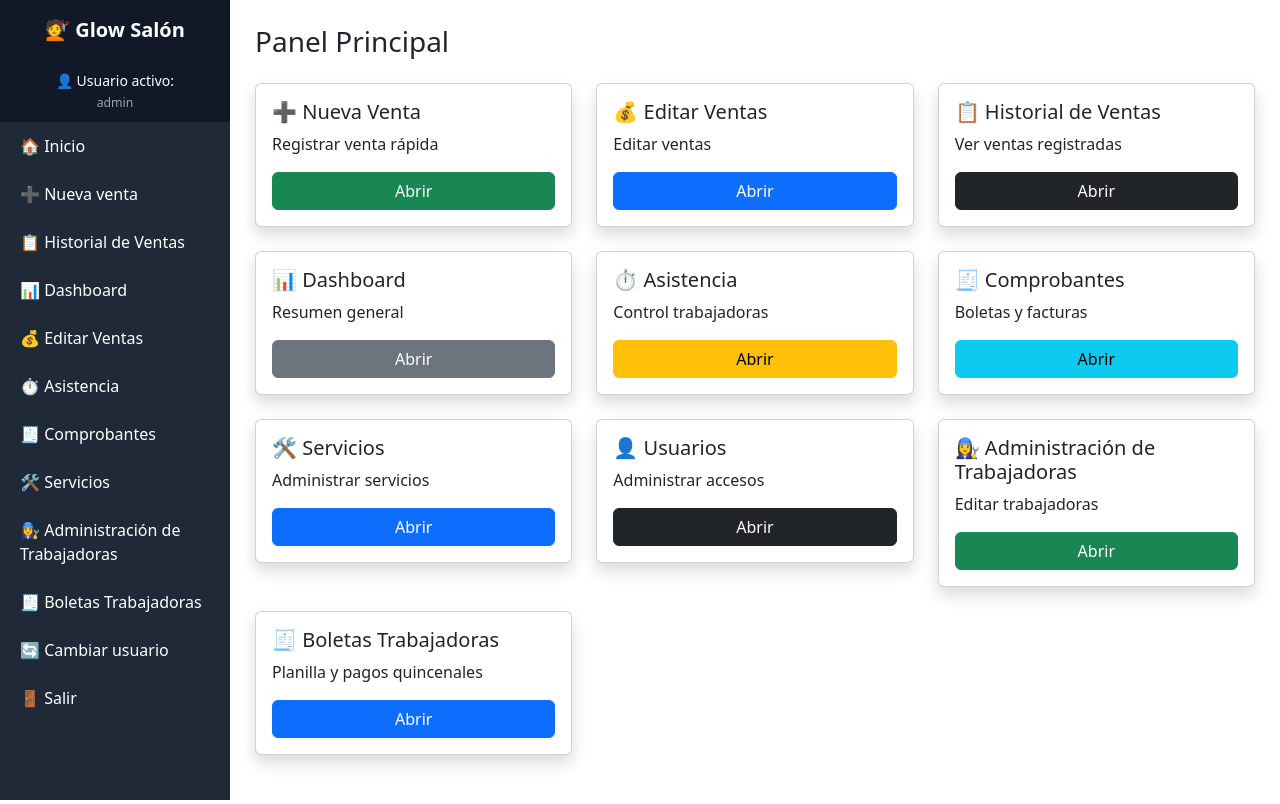
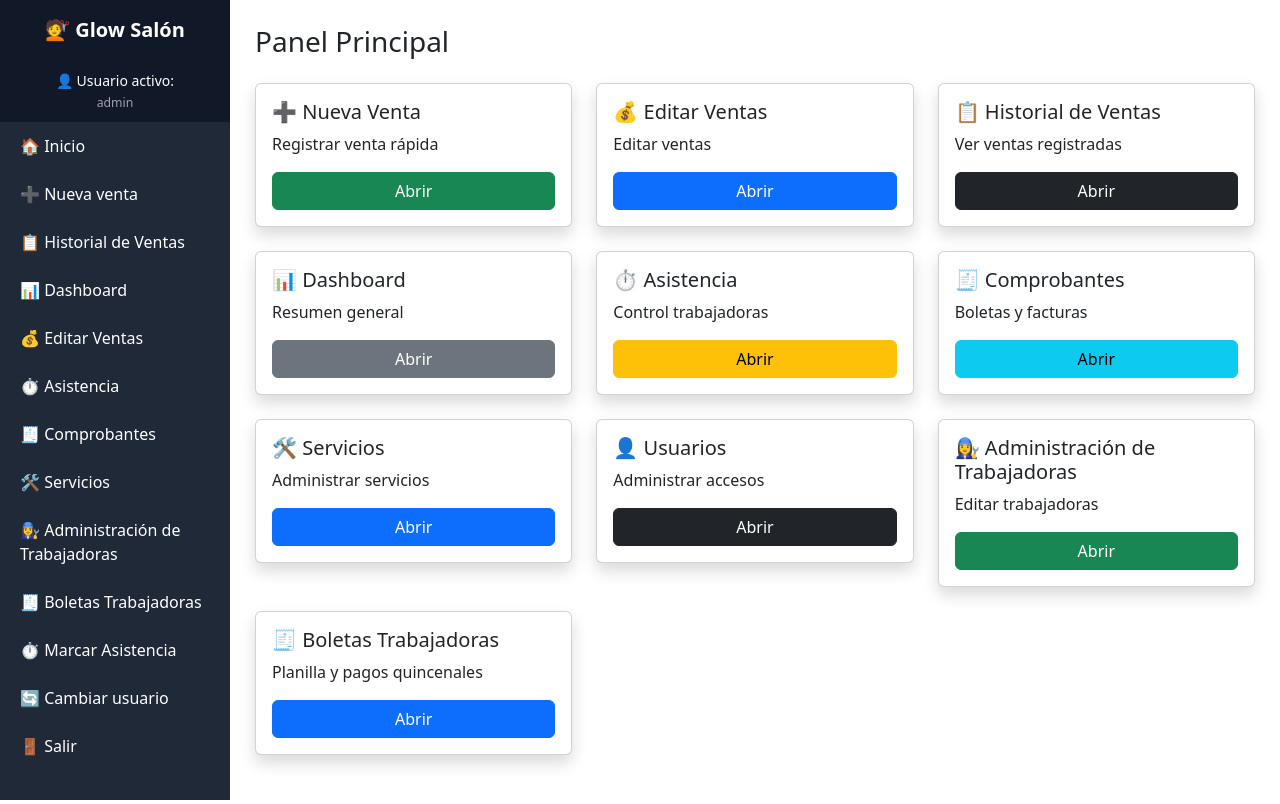
Before and after one commit to davidfernando2403/sistema_salon, a Flask app: page / in a window 1280 px wide. Run offline with Flask 3, Linux system fonts and the light colour scheme; a user stored in the database is signed in; data comes from the database, SQL or seed files in the repository.

Commit message:
boton marcar asistencia

```diff
--- a/templates/index.html
+++ b/templates/index.html
@@ -84,6 +84,8 @@
         <a href="/boleta_trabajadora">🧾 Boletas Trabajadoras</a>
 
         {% endif %}
+
+        <a href="/marcar">⏱ Marcar Asistencia</a>
 
         <a href="#" data-bs-toggle="modal" data-bs-target="#modalCambioUsuario">
             🔄 Cambiar usuario
```
Lines whose indentation alone changed are shown as unchanged.
